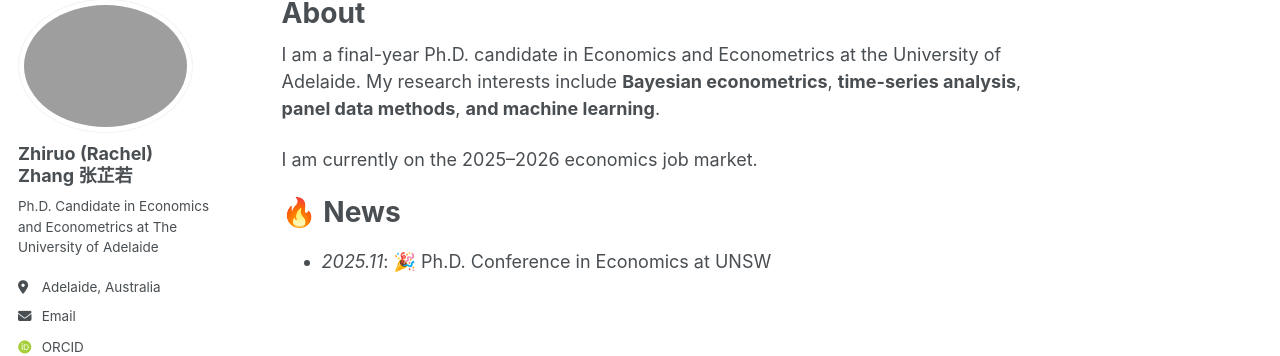
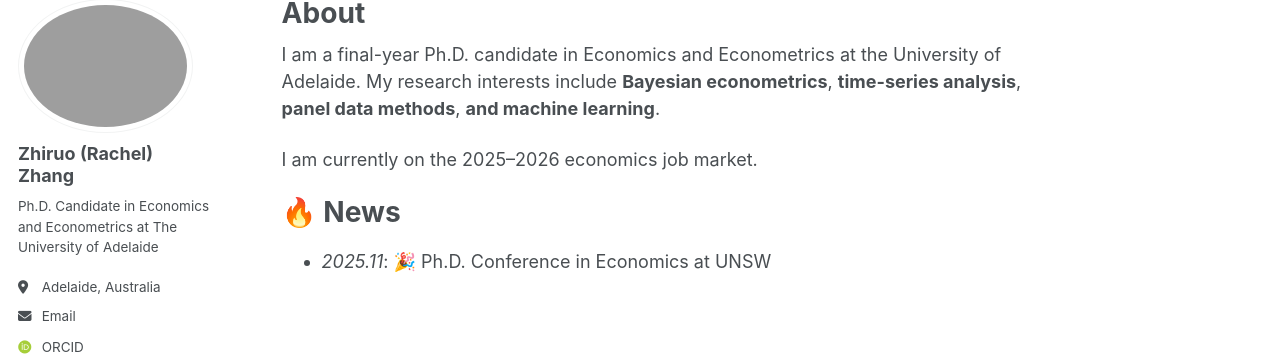
Before and after one commit to zhiruozzr/zhiruozzr.github.io, a Jekyll site: the page built from _pages/about.md, in a window 1280 px wide. Shown: the part 100-456 px from the top of the page. Built offline with Jekyll 4.4.1, drawn with Linux system fonts in a browser that asks for light colours; some web fonts are replaced; a script that is not in the unit is left out.

Commit message:
Update _config.yml

```diff
--- a/_config.yml
+++ b/_config.yml
@@ -14,7 +14,7 @@ repository               : "zhiruozzr/zhiruozzr.github.io"
 #               Additional customization can be done by editing /_includes/author-profile.html
 author:
   # Biographic information
-  name      : "Zhiruo (Rachel) Zhang 张芷若"
+  name      : "Zhiruo (Rachel) Zhang"
   avatar    : "photo.jpg"
   bio       : "Ph.D. Candidate in Economics and Econometrics at The University of Adelaide"
   location  : "Adelaide, Australia"
```
